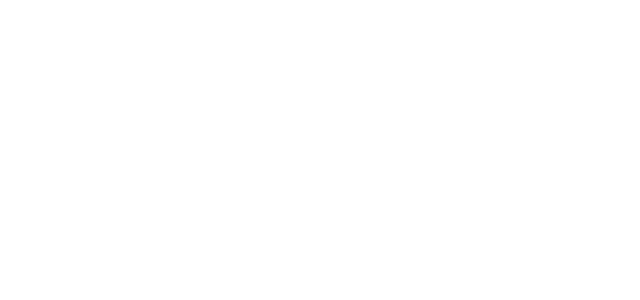
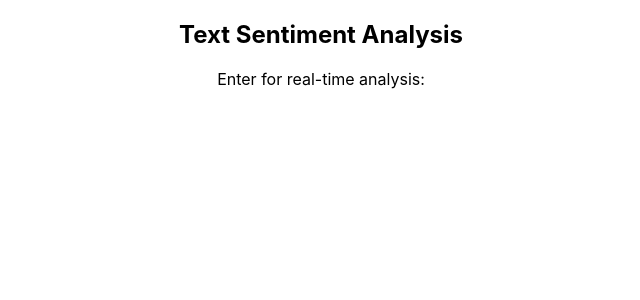
Before and after one commit to samanbatool08/nlp-sentiment-analysis, a React (Create React App) app in the folder sentiment-analysis/: page / in a window 1280 px wide. Shown: the top 300 px of the page, without its empty margins (319-959 px from the left). Built offline with nearby package versions, Linux system fonts and the light colour scheme.

Commit message:
fluffer text

```diff
--- a/sentiment-analysis/src/App.js
+++ b/sentiment-analysis/src/App.js
@@ -13,7 +13,9 @@
 
 render() {
   return (
-    <div>
+    <div className='App'>
+      <h2>Text Sentiment Analysis</h2>
+      <p>Enter for real-time analysis:</p>
     </div>
   )
 }
```
